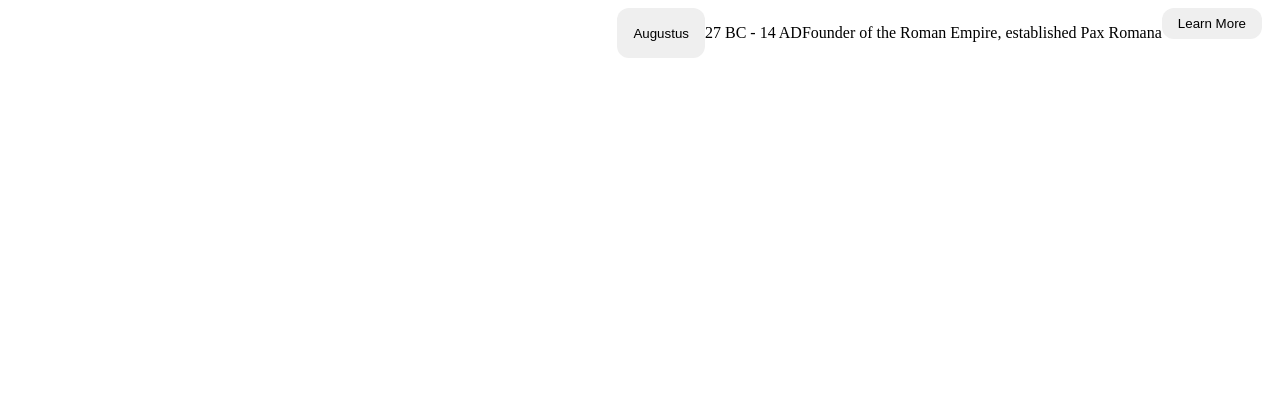
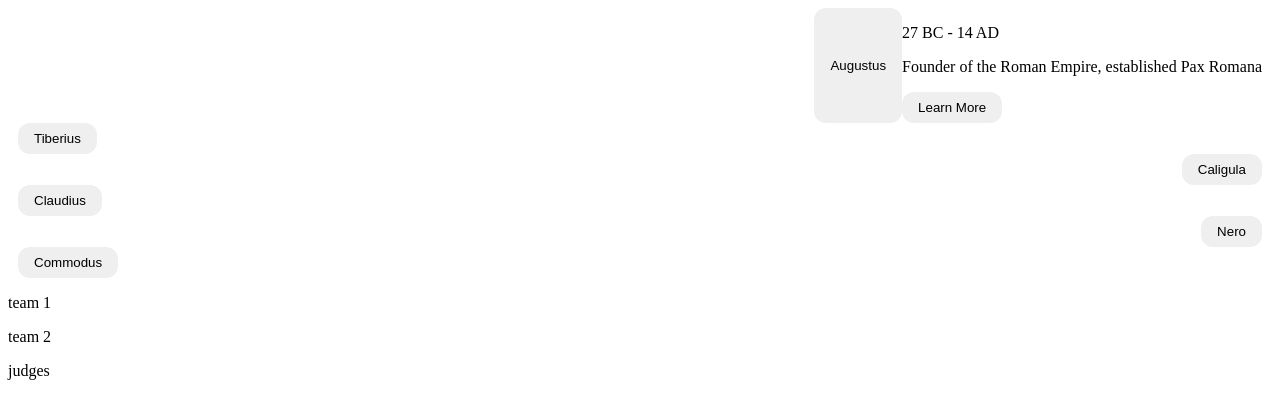
Before and after one commit to MargaretDobson/Roman-Emperors-Portfolio-React, a React (Vite) app: page / in a window 1280 px wide. Both pictures are taken after a click on the button "Augustus". Shown: the top 418 px of the page. Built offline with nearby package versions, Linux system fonts and the light colour scheme.

Commit message:
bug fixes, dynamic content rendering

```diff
--- a/src/App.tsx
+++ b/src/App.tsx
@@ -1,9 +1,11 @@
 import TabButtons from "./components/TabButtons"
+import SelectPlayers from "./components/SelectPlayers"
 function App() {
 
   return (
     <>
       <TabButtons />
+      <SelectPlayers />
     </>
   )
 }
--- /dev/null
+++ b/src/components/SelectPlayers.tsx
@@ -0,0 +1,22 @@
+import romanEmperors from "../data";
+
+export default function SelectPlayers(){
+    //game idea is simple, you have to beat the opposite team
+    // using your two player who have access to four types of move sets
+    // each player is stronger in one type of move set etc. caligula is best
+    // at "psychopath" moves.
+    // You must balance the two judges so that they both approve and allow you
+    // to carry out the specified move. E.g. caligula makes move "poison your water system"
+    // Aurelius does not approve but tiberius does aurelius blocks it, tiberius says go ahead
+    // if one judge is stronger the move is blocked or approved
+    // alexander the great is the final boss
+
+    // qualities are psychopath, honour, intelligent, ruthless
+    return (
+        <div>
+            <p>team 1</p>
+            <p>team 2</p>
+            <p>judges</p>
+        </div>
+    )
+}
--- a/src/components/TabButtons.tsx
+++ b/src/components/TabButtons.tsx
@@ -7,38 +7,42 @@ export default function TabButtons(){
     const [idEmperor, setIdEmperor] = useState({id: 0});
 
     function handleClick(id: number){
-        const setID = id
-        setIdEmperor({...idEmperor, id: setID}) //bug here, not delaying state, fix by setting through function
-        setTabIsVisible(!tabIsVisible)
+        setIdEmperor((prev => ({...prev, id: id})))
+        setTabIsVisible(prev => !prev);
     }
 
-    const emperorData = new Map(romanEmperors.map(data => [data.id, data.id]))
-    const positionTab = ["left", "right"]
 
 
     return(
         <>
             <div className="timeline">
-                {/* left */}
-                <div key={romanEmperors[0].id} className="left">
+                <div>
+                    {
+                        romanEmperors.map( //conditionally render content
+                            ruler => (
+                                // conditionally show position on timeline
+                                <div className={ruler.id % 2 ? "left" : "right"}>
                                     <button
+                                        key={ruler.id}
                                         id="btn"
-                        onClick={() => handleClick(romanEmperors[0].id)} //ID passed to click here
-                        >{romanEmperors[0].name}
+                                        onClick={() => handleClick(ruler.id)}
+                                        >{ruler.name}
                                     </button>
                                     {/* State set here */}
-                    { tabIsVisible && idEmperor.id === romanEmperors[0].id ?
-                        <>
-
-                            <p>{romanEmperors[0].reign}</p>
-                            <p>{romanEmperors[0].achievements}</p>
+                                    { tabIsVisible && idEmperor.id === ruler.id ?
                                         <div>
-                                {<LearnMore ident={emperorData.get(romanEmperors[0].id)} />}
+                                            <p>{ruler.reign}</p>
+                                            <p>{ruler.achievements}</p>
+                                            <div>
+                                                {<LearnMore ident={ruler.id} />}
                                             </div>
-                        </>
+                                        </div>
                                         : null}
                                 </div>
-
+                            )
+                        )
+                    }
+                </div>
             </div>
         </>
     )
--- /dev/null
+++ b/src/components/WhoWouldWin.tsx
@@ -0,0 +1,5 @@
+// future plans to make this into a mini game.
+
+export default function WhoWouldWin(){
+
+}
--- a/src/data.ts
+++ b/src/data.ts
@@ -81,6 +81,14 @@ Nero is associated with the Great Fire of Rome in 64 CE. Though likely not respo
 
 His later rule saw heavy taxation, unrest, and rebellion. Facing capture, Nero committed suicide in 68 CE, ending the dynasty.`
 
+    },
+    {
+        id: 6,
+        name: "Commodus",
+        reign: "180–192 AD",
+        period: "Roman Empire (Nerva–Antonine Dynasty)",
+        achievements: "Ruled as a highly erratic and self-indulgent emperor, obsessed with personal glory and spectacle.",
+        description: "Commodus, the son of Marcus Aurelius, is often remembered as one of Rome’s most unstable and self-absorbed emperors. Unlike his father, who was known for discipline and philosophical thinking, Commodus showed little interest in governance and instead focused on his own image and entertainment. He believed himself to be the reincarnation of Hercules and frequently appeared in public dressed as the hero, carrying a club and wearing a lion skin. Commodus shocked Roman society by fighting in the gladiatorial arena, something considered disgraceful for an emperor, though his matches were carefully staged to ensure his victory. He renamed Rome after himself and attempted to reshape the empire around his identity. His rule was marked by paranoia, purges, and executions of those he suspected of disloyalty. As his behavior became increasingly erratic, political instability grew, and corruption flourished within the government. Commodus was eventually assassinated in 192 AD, bringing an end to his chaotic reign and marking the beginning of a turbulent period for the Roman Empire."
     }
 ];
 
```
Also changed, not shown: 1 other file (tests, documents, lock files or other folders). Lines whose indentation alone changed are shown as unchanged.
